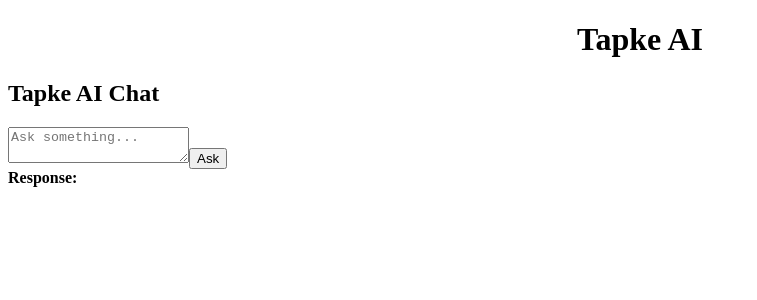
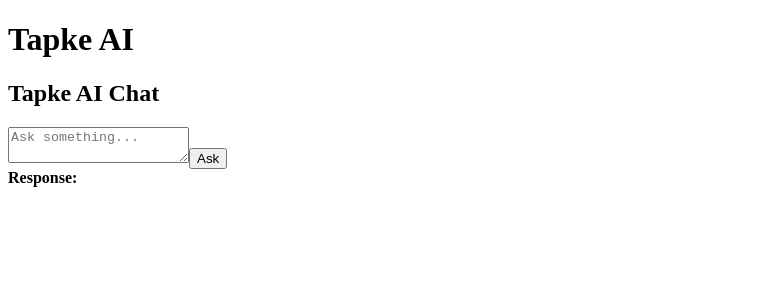
Before and after one commit to shreyash-tapke/tapke-ai-frontend, a React (Create React App) app in the folder tapke-ai/frontend/: page / in a window 1280 px wide. Shown: the top 300 px of the page, without its empty margins (0-757 px from the left). Built offline with nearby package versions, Linux system fonts and the light colour scheme.

Commit message:
Update App.js

```diff
--- a/tapke-ai/frontend/src/App.js
+++ b/tapke-ai/frontend/src/App.js
@@ -1,11 +1,10 @@
-
 import React from "react";
 import ChatBox from "./components/ChatBox";
 
 function App() {
   return (
-    <div>
-      <h1 style={{textAlign:"center"}}>Tapke AI</h1>
+    <div className="app-container">
+      <h1>Tapke AI</h1>
       <ChatBox />
     </div>
   );
```
